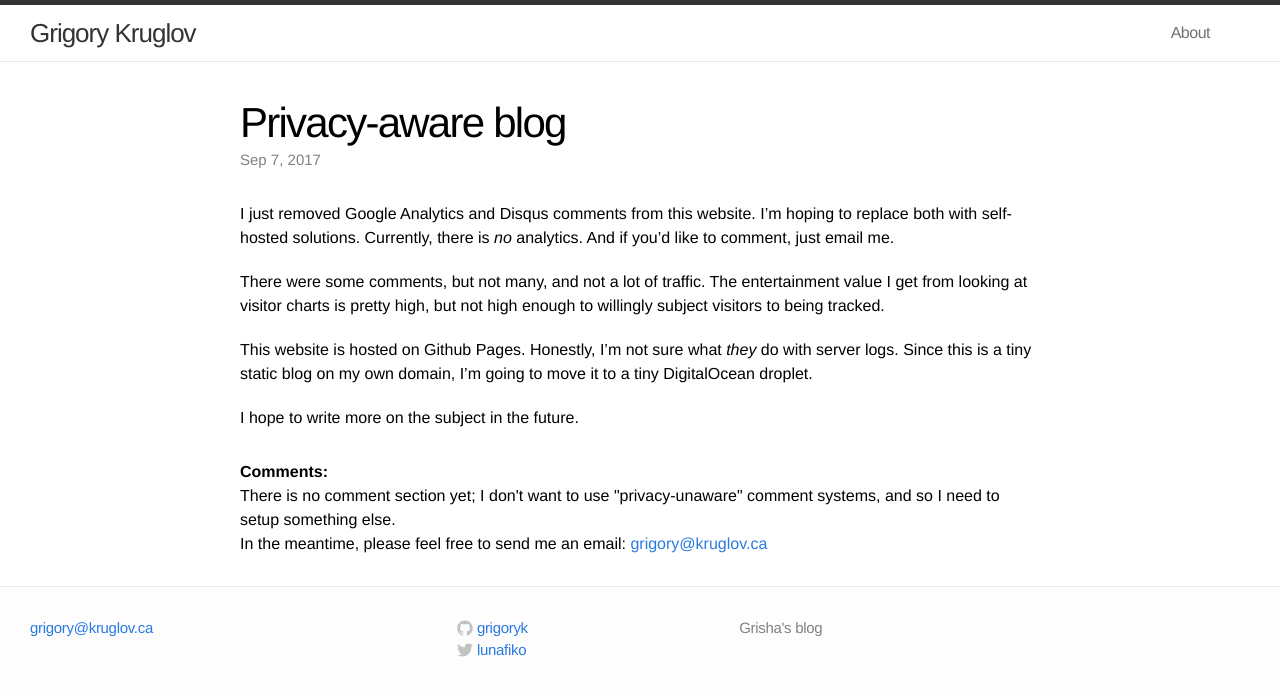
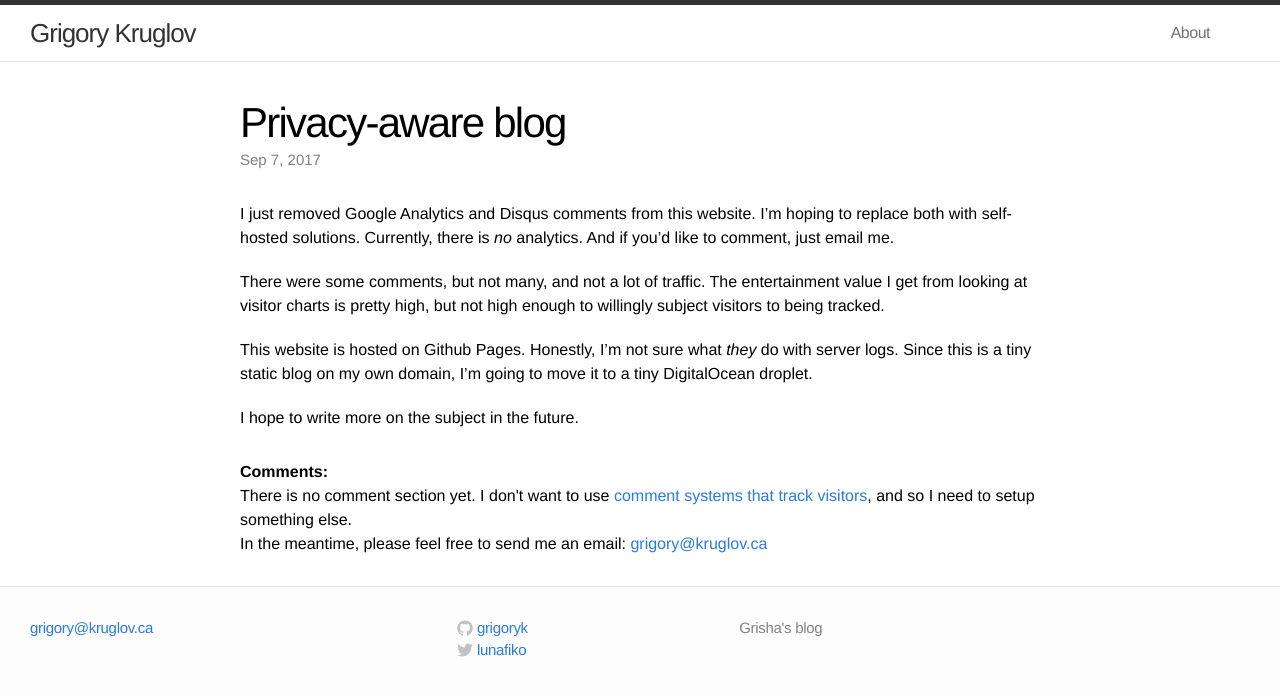
Before and after one commit to grigoryk/grigoryk.github.io, a Jekyll site: the page built from _outdoors/2017-09-07-privacy-aware-blog.md, in a window 1280 px wide. Shown: the top 696 px of the page. Built offline with Jekyll 4.4.1, drawn with Linux system fonts in a browser that asks for light colours.

Commit message:
better comment copy

```diff
--- a/_layouts/post.html
+++ b/_layouts/post.html
@@ -14,7 +14,7 @@ layout: default
 
   <div class="comments">
       <strong>Comments:</strong>
-      <p>There is no comment section yet; I don't want to use "privacy-unaware" comment systems, and so I need to setup something else.</p>
+      <p>There is no comment section yet. I don't want to use <a href="/2017-09/privacy-aware-blog/">comment systems that track visitors</a>, and so I need to setup something else.</p>
       <p>In the meantime, please feel free to send me an email: <a href="mailto:grigory@kruglov.ca">grigory@kruglov.ca</a></p>
   </div>
 </div>
```
